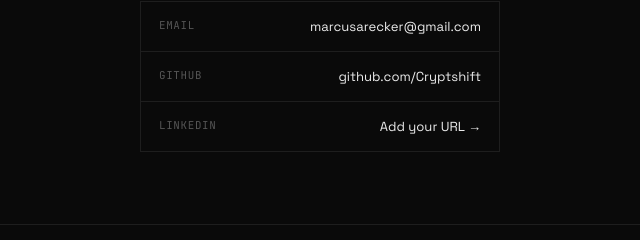
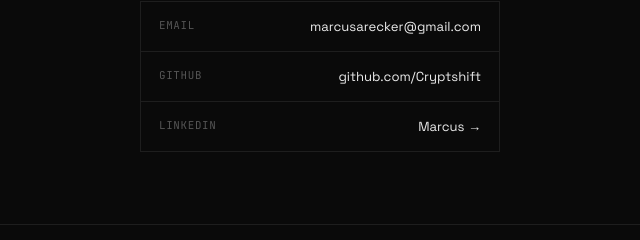
Before and after one commit to Cryptshift/Cryptshift.github.io, a plain HTML site: page index.html in a window 1280 px wide. Shown: the part 3372-3612 px from the top of the page, 152-792 px from the left. Drawn offline with Linux system fonts and the light colour scheme.

Commit message:
added linked in

```diff
--- a/index.html
+++ b/index.html
@@ -636,9 +636,9 @@
           <span class="contact-link-label">GitHub</span>
           <span class="contact-link-value">github.com/Cryptshift</span>
         </a>
-        <a href="https://linkedin.com/" target="_blank" rel="noopener noreferrer" class="contact-link-row">
+        <a href="https://www.linkedin.com/in/marcus-recker-bab229290/" target="_blank" rel="noopener noreferrer" class="contact-link-row">
           <span class="contact-link-label">LinkedIn</span>
-          <span class="contact-link-value">Add your URL →</span>
+          <span class="contact-link-value">Marcus →</span>
         </a>
       </div>
     </div>
```
